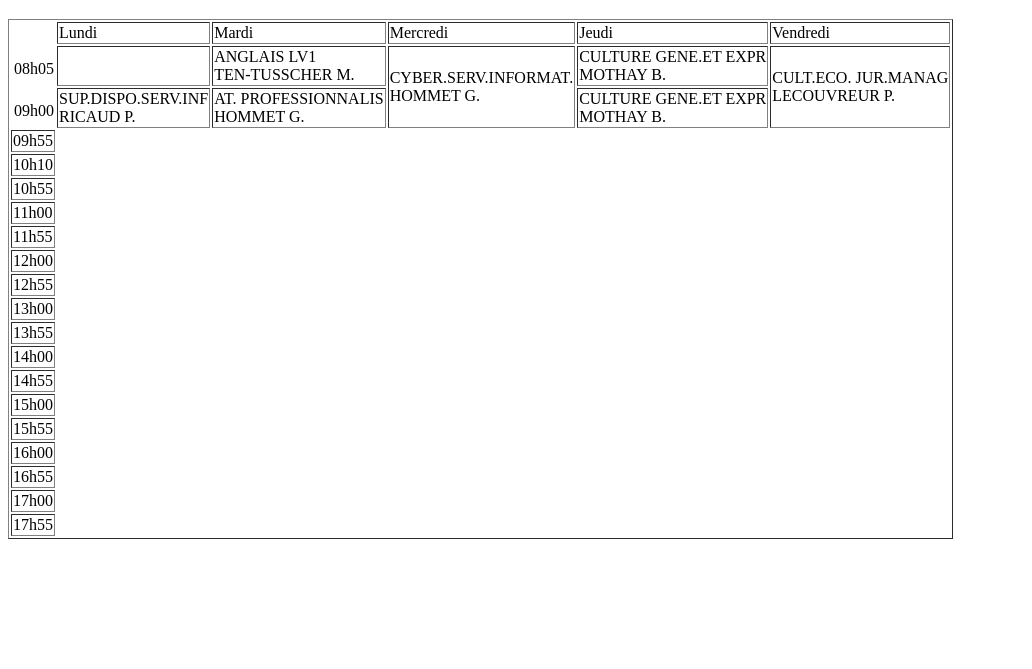
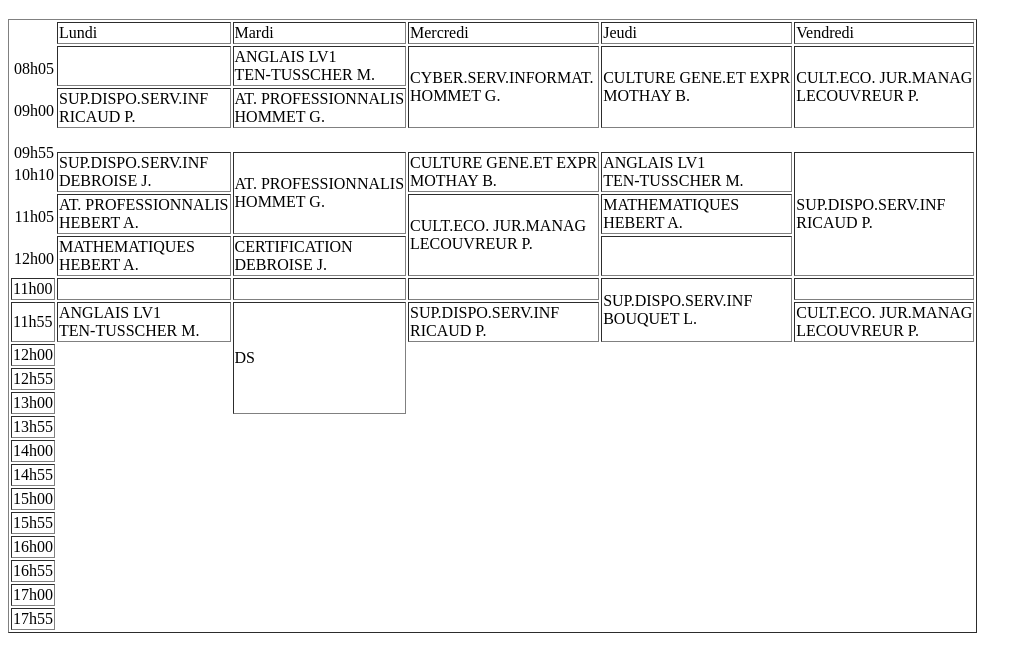
Before and after one commit to Adrien-pied/html, a plain HTML site: page edt.html in a window 1280 px wide. Shown: the part 61-730 px from the top of the page, without its empty margins (0-1032 px from the left). Drawn offline with Linux system fonts and the light colour scheme.

Commit message:
add table

```diff
--- a/edt.html
+++ b/edt.html
@@ -23,31 +23,56 @@
                 <td class="white"></td>
                 <td class="yellow">ANGLAIS LV1 <br/> TEN-TUSSCHER M.</td>
                 <td rowspan="2">CYBER.SERV.INFORMAT. <br/>HOMMET G.</td>
-                <td>CULTURE GENE.ET EXPR <br/>MOTHAY B.</td>
+                <td rowspan="2">CULTURE GENE.ET EXPR <br/>MOTHAY B.</td>
                 <td rowspan="2">CULT.ECO. JUR.MANAG<br/>LECOUVREUR P.</td>
             </tr>
             <tr>
                 <td class="time min55">09h00</td>
                 <td>SUP.DISPO.SERV.INF<br/>RICAUD P.</td>
                 <td>AT. PROFESSIONNALIS <br/>HOMMET G.</td>
-                <td>CULTURE GENE.ET EXPR <br/>MOTHAY B.</td>
+
 
 
             </tr>
             <tr>
-                <td>09h55</td>
+                <td class="time min55">09h55</td>
             </tr>
             <tr>
-                <td>10h10</td>
+                <td class="time min55">10h10</td>
+                <td>SUP.DISPO.SERV.INF<br/>DEBROISE J.</td>
+                <td rowspan="2">AT. PROFESSIONNALIS <br/>HOMMET G.</td>
+                <td>CULTURE GENE.ET EXPR <br/>MOTHAY B.</td>
+                <td class="yellow">ANGLAIS LV1 <br/> TEN-TUSSCHER M.</td>
+                <td rowspan="3">SUP.DISPO.SERV.INF<br/>RICAUD P.</td>
+
             </tr>
             <tr>
-                <td>10h55</td>
+                <td class="time min55">11h05</td>
+                <td>AT. PROFESSIONNALIS <br/>HEBERT A.</td>
+                <td rowspan="2">CULT.ECO. JUR.MANAG<br/>LECOUVREUR P.</td>
+                <td>MATHEMATIQUES<br/>HEBERT A.</td>
+            </tr>
+            <tr>
+                <td class="time min55">12h00</td>
+                <td>MATHEMATIQUES<br/>HEBERT A.</td>
+                <td>CERTIFICATION<br/>DEBROISE J.</td>
+                <td></td>
             </tr>
             <tr>
                 <td>11h00</td>
+                <td></td>
+                <td></td>
+                <td></td>
+                <td rowspan="2">SUP.DISPO.SERV.INF<br/>BOUQUET L.</td>
+                <td></td>
             </tr>
             <tr>
                 <td>11h55</td>
+                <td class="yellow">ANGLAIS LV1 <br/> TEN-TUSSCHER M.</td>
+                <td rowspan="4">     DS<br/></td>
+                <td>SUP.DISPO.SERV.INF<br/>RICAUD P.</td>
+                <td>CULT.ECO. JUR.MANAG<br/>LECOUVREUR P.</td>
+
             </tr>
             <tr>
                 <td>12h00</td>
```
